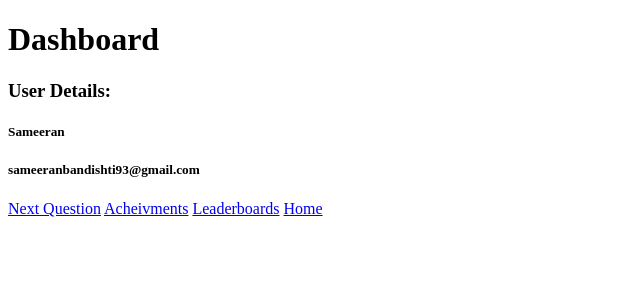
After one commit to SameeranB/IEEE--Enigma-5.0, a Django app: page /Questions/Dashboard/ in a window 1280 px wide. The commit adds this page. Shown: the top 300 px of the page, without its empty margins (0-640 px from the left). Run offline with Django 3.2, Linux system fonts and the light colour scheme; a user stored in the database is signed in; parts of the project's set-up code (start-up, migrations or seed data) failed here and were passed over.

Commit message:
Prepare Question App Layout

```diff
--- a/Enigma/urls.py
+++ b/Enigma/urls.py
@@ -16,11 +16,15 @@ Including another URLconf
 from django.contrib import admin
 from django.conf.urls import url, include
 from LoginSignup import views
+
+
+
 urlpatterns = [
     url(r'admin/', admin.site.urls),
     url(r'^$', views.IndexView.as_view(), name='index'),
     url(r'^LoginSignup/', include('LoginSignup.urls')),
     url(r'^activate/(?P<uidb64>[0-9A-Za-z_\-]+)/(?P<token>[0-9A-Za-z]{1,13}-[0-9A-Za-z]{1,20})/$',
         views.activate, name='activate'),
-    url('accounts/', include('allauth.urls'))
+    url(r'^Questions/', include('Questions.urls')),
+
 ]
--- a/LoginSignup/urls.py
+++ b/LoginSignup/urls.py
@@ -1,11 +1,13 @@
-from django.conf.urls import url
+from django.conf.urls import url, include
 from LoginSignup import views
 
-app_name='LoginSignup'
+app_name= "LoginSignup"
 
 urlpatterns=[
+    url('accounts/', include('allauth.urls')),
     url(r'^Signup/$', views.signup_view, name='Signup'),
-    url(r'Login/$', views.LoginView.as_view(), name='Login'),
+    url(r'^Login/$', views.LoginView.as_view(), name='Login'),
     url(r'^Logout/$', views.LogoutView.as_view(), name='Logout'),
 
+
 ]
--- a/Questions/forms.py
+++ b/Questions/forms.py
@@ -6,4 +6,4 @@ from .models import Achievement, QuestionInfo, UserProgress
 class AnswerForm(forms.ModelForm):
     class Meta:
         model = UserProgress
-        fields = {'Answer': 'CurrentAnswer'}
+        fields = ('Answer',)
--- a/Questions/models.py
+++ b/Questions/models.py
@@ -14,7 +14,7 @@ class Achievement(models.Model):
 class UserProgress(models.Model):
     user = models.OneToOneField(User, on_delete=models.CASCADE, related_name='progress')
     CurrentQuestion = models.IntegerField(default=1)
-    CurrentAnswer = models.TextField()
+    Answer = models.TextField()
 
 
 class QuestionInfo(models.Model):
--- a/Questions/urls.py
+++ b/Questions/urls.py
@@ -1,8 +1,10 @@
 from django.conf.urls import url
 from Questions import views
 
-app_name='Questions'
+app_name= "Questions"
 
 urlpatterns=[
-    url(r'^QuestionSolver/$',views.QuestionView.as_view(),name='Question_Solver'),
+    url(r'^QuestionSolver/$',views.QuestionView.as_view(), name='Question_Solver'),
+    url(r'^Dashboard/$', views.DashboardView.as_view(), name='Dashboard'),
+    url(r'^UnderDevelopment/$', views.under_development, name='Under_Dev'),
 ]
--- a/Questions/views.py
+++ b/Questions/views.py
@@ -5,6 +5,7 @@ from Questions.forms import AnswerForm
 from Questions.models import QuestionInfo, Achievement, UserProgress
 from django.contrib.auth.models import User
 from django.urls import reverse
+
 
 # Create your views here.
 
@@ -15,15 +16,33 @@ class QuestionView(FormView):
 
     def form_valid(self, form):
         user_answer = form.cleaned_data['Answer']
-        if user_answer in QuestionInfo.Answer.objects.filter(QID=(self.request.User.achievements.Questions_Completed + 1)):
+        if user_answer in QuestionInfo.Answer.objects.filter(QID=(self.request.user.achievements.Questions_Completed + 1)):
             return  HttpResponseRedirect(reverse("Questions/Question_Correct.html"))
-        elif user_answer in QuestionInfo.CloseAnswer.objects.filter(QID=(self.request.User.achievements.Questions_Completed + 1)):
+        elif user_answer in QuestionInfo.CloseAnswer.objects.filter(QID=(self.request.user.achievements.Questions_Completed + 1)):
             return HttpResponse("You're Close")
 
     def get_context_data(self, **kwargs):
-        question_info = QuestionInfo.objects.filter(QID__exact=self.request.User.progress.CurrentQuestion)
+        question_info = QuestionInfo.objects.filter(QID__exact=self.request.user.progress.CurrentQuestion)
         context = super().get_context_data(**kwargs)
-        context['Image'] =  question_info.Image
+        context['Image'] = question_info.Image
         context['Question'] = question_info.QText
         context['AnswerForm'] = AnswerForm
         return context
+
+class DashboardView(TemplateView):
+
+    template_name = 'Questions/Dashboard.html'
+
+    def get_context_data(self, **kwargs):
+        context = super().get_context_data(**kwargs)
+        context['username'] = self.request.user.username
+        context['fname'] = self.request.user.first_name
+        context['lname'] = self.request.user.last_name
+        context['mail'] = self.request.user.email
+        return context
+
+
+
+
+def under_development(request):
+    return render(request, 'Under_Development.html')
--- a/templates/LoginSignup/acc_active_email.html
+++ b/templates/LoginSignup/acc_active_email.html
@@ -3,5 +3,5 @@ Hi {{ user.username }},
 
 Please click on the link below to confirm your registration:
 
-http://{{ domain }}{% url 'activate' uidb64=uid token=token %}
+{{ domain }}{% url 'activate' uidb64=uid token=token %}
 {% endautoescape %}
--- a/templates/LoginSignup/account_active.html
+++ b/templates/LoginSignup/account_active.html
@@ -8,7 +8,7 @@
     <div class="account_active">
       <h1>Congratulations. Your Enigma account is now active!</h1>
       <h2>Lets dive in!!!!</h2>
-      <button type="button" name="DIVE IN?"></button>
+      <a href="{% url 'Questions:Dashboard' %}"> <button type="button" name="DIVE IN?"></button></a>
     </div>
   </body>
 </html>
--- /dev/null
+++ b/templates/Questions/Dashboard.html
@@ -0,0 +1,28 @@
+<!DOCTYPE html>
+<html lang="en">
+<head>
+    <meta charset="UTF-8">
+    <title>Dashboard</title>
+</head>
+<body>
+<h1> Dashboard </h1>
+<h3>User Details:</h3>
+<h5>{{ username }}</h5>
+<h5>{{ fname }}</h5>
+<h5>{{ lname }}</h5>
+<h5>{{ mail }}</h5>
+<p> </p>
+<p> </p>
+<p> </p>
+<p> </p>
+<p> </p>
+<p> </p>
+<p> </p>
+<p> </p>
+<p> </p>
+<a href="{% url 'Questions:Question_Solver' %}">Next Question</a>
+<a href="{% url 'Questions:Under_Dev'  %}">Acheivments</a>
+<a href="{% url 'Questions:Under_Dev' %}">Leaderboards</a>
+<a href="/index.html">Home</a>
+</body>
+</html>
--- a/templates/index.html
+++ b/templates/index.html
@@ -9,6 +9,7 @@
 
 {% if user.is_authenticated %}
     <a href="{% url 'LoginSignup:Logout' %}">Logout</a>
+    <a href="{% url 'Questions:Dashboard' %}">Dashboard</a>
 {% else %}
     <a href="{% url 'LoginSignup:Signup' %}">Signup</a>
     <a href="{% url 'LoginSignup:Login' %}">Login</a>
```
Also changed, not shown: Enigma/settings.py (+39 -5 lines), templates/Under_Development.html (added, +11 -0 lines), Questions/migrations/0003_auto_20190103_1133.py (added).
